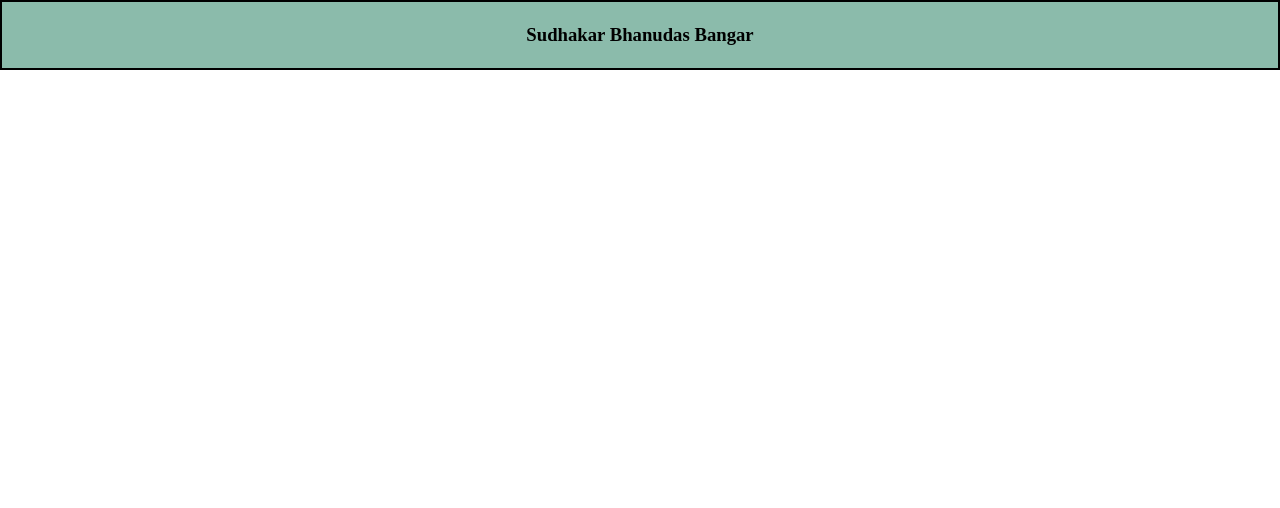
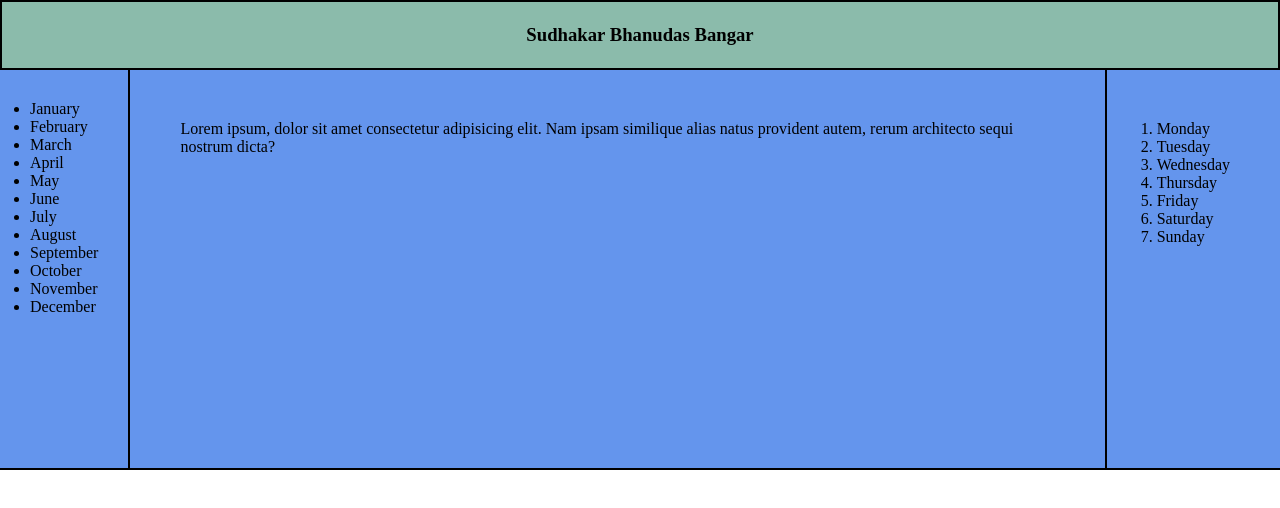
Before and after one commit to sudhakarbangar821/table_thml_css, a plain HTML site: page index.html in a window 1280 px wide. Drawn offline with Linux system fonts and the light colour scheme.

Commit message:
add body section

```diff
--- a/index.html
+++ b/index.html
@@ -14,7 +14,41 @@
         </div>
     </header-section>
 
-    <body-section></body-section>
+    <!-- Body sevtion -->
+    <body-section>
+        <div class="container">
+            <span class="month">
+                <ul>
+                    <li>January</li>
+                    <li>February</li>
+                    <li>March</li>
+                    <li>April</li>
+                    <li>May</li>
+                    <li>June</li>
+                    <li>July</li>
+                    <li>August</li>
+                    <li>September</li>
+                    <li>October</li>
+                    <li>November</li>
+                    <li>December</li>
+                </ul>
+            </span>
+            <div class="content">
+                <p>Lorem ipsum, dolor sit amet consectetur adipisicing elit. Nam ipsam similique alias natus provident autem, rerum architecto sequi nostrum dicta?</p>
+            </div>
+            <div class="days">
+                <ol>
+                    <li>Monday</li>
+                    <li>Tuesday</li>
+                    <li>Wednesday</li>
+                    <li>Thursday</li>
+                    <li>Friday</li>
+                    <li>Saturday</li>
+                    <li>Sunday</li>
+                </ol>
+            </div>
+        </div>
+    </body-section>
 
     <footer-section></footer-section>
 
--- a/style.css
+++ b/style.css
@@ -11,3 +11,27 @@
     border:2px solid black;
     height: 70px;
 }
+.container {
+    background-color:cornflowerblue;
+    display: flex;
+    border-bottom: 2px solid black;
+    height: 50vh;
+    justify-content: space-around;
+    align-items:center
+    border:2px solid black;
+
+
+}
+.month {
+    padding: 30px;
+    border-right: 2px solid black;
+    height: 100%;
+}
+.content {
+    padding: 50px;
+    border-right: 2px solid black;
+    height: 100%;
+}
+.days {
+    padding: 50px;
+}
```
